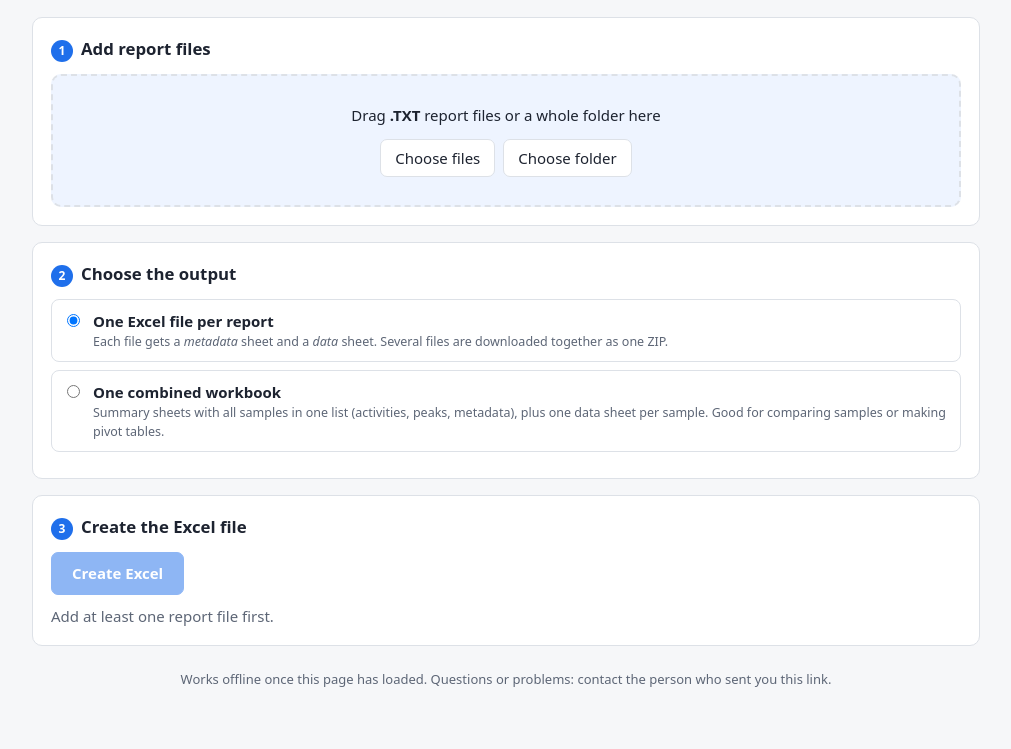
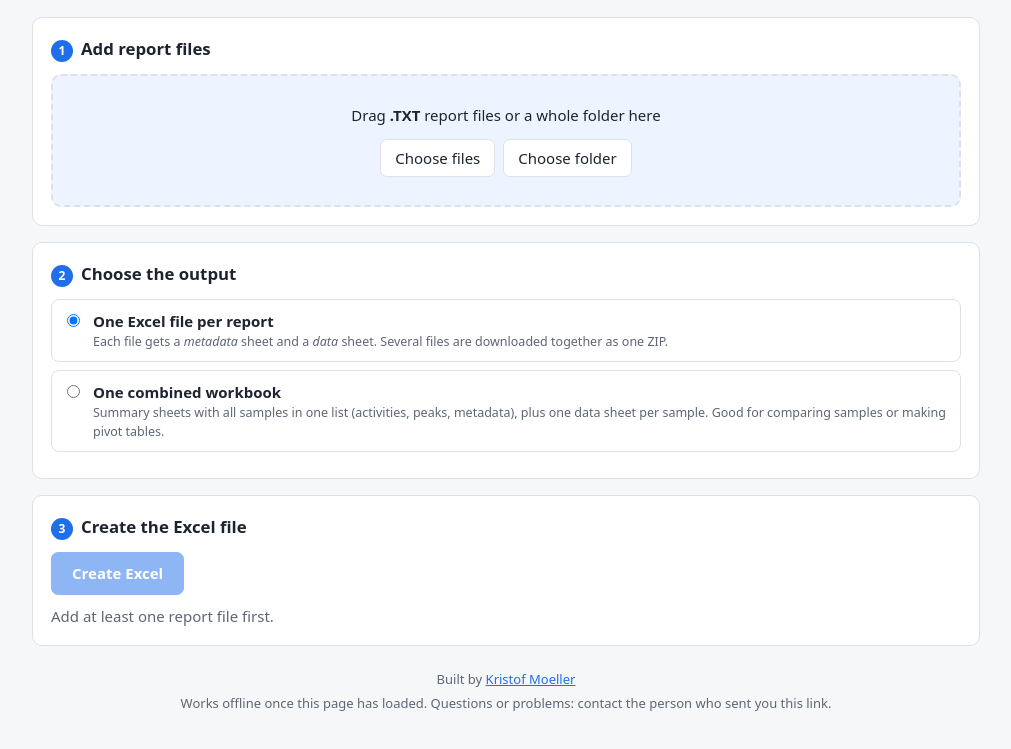
Before and after one commit to KristofM854/Excel-processor-Gamma, a plain HTML site: page index.html in a window 1280 px wide. Shown: the part 115-864 px from the top of the page, without its empty margins (134-1145 px from the left). Drawn offline with Linux system fonts and the light colour scheme.

Commit message:
Add author credit to page footer
Co-Authored-By: Claude Opus 5.5 <noreply@anthropic.com>
Claude-Session: https://claude.ai/code/session_01VJR2Z1sqb4E3P6iVW68SC2

```diff
--- a/index.html
+++ b/index.html
@@ -54,6 +54,8 @@
   details.preview h3 { font-size: .95rem; margin: 14px 0 6px; }
   #message { margin-top: 10px; min-height: 1.5em; }
   footer { color: var(--muted); font-size: 13px; text-align: center; margin-top: 24px; }
+  footer p { margin: 0 0 4px; }
+  footer a { color: var(--accent); }
   .hidden { display: none; }
 </style>
 </head>
@@ -103,7 +105,10 @@
     <div id="message" class="muted">Add at least one report file first.</div>
   </section>
 
-  <footer>Works offline once this page has loaded. Questions or problems: contact the person who sent you this link.</footer>
+  <footer>
+    <p>Built by <a href="https://kristofmoeller.com/">Kristof Moeller</a></p>
+    <p>Works offline once this page has loaded. Questions or problems: contact the person who sent you this link.</p>
+  </footer>
 </main>
 
 <script src="vendor/xlsx.full.min.js"></script>
```
